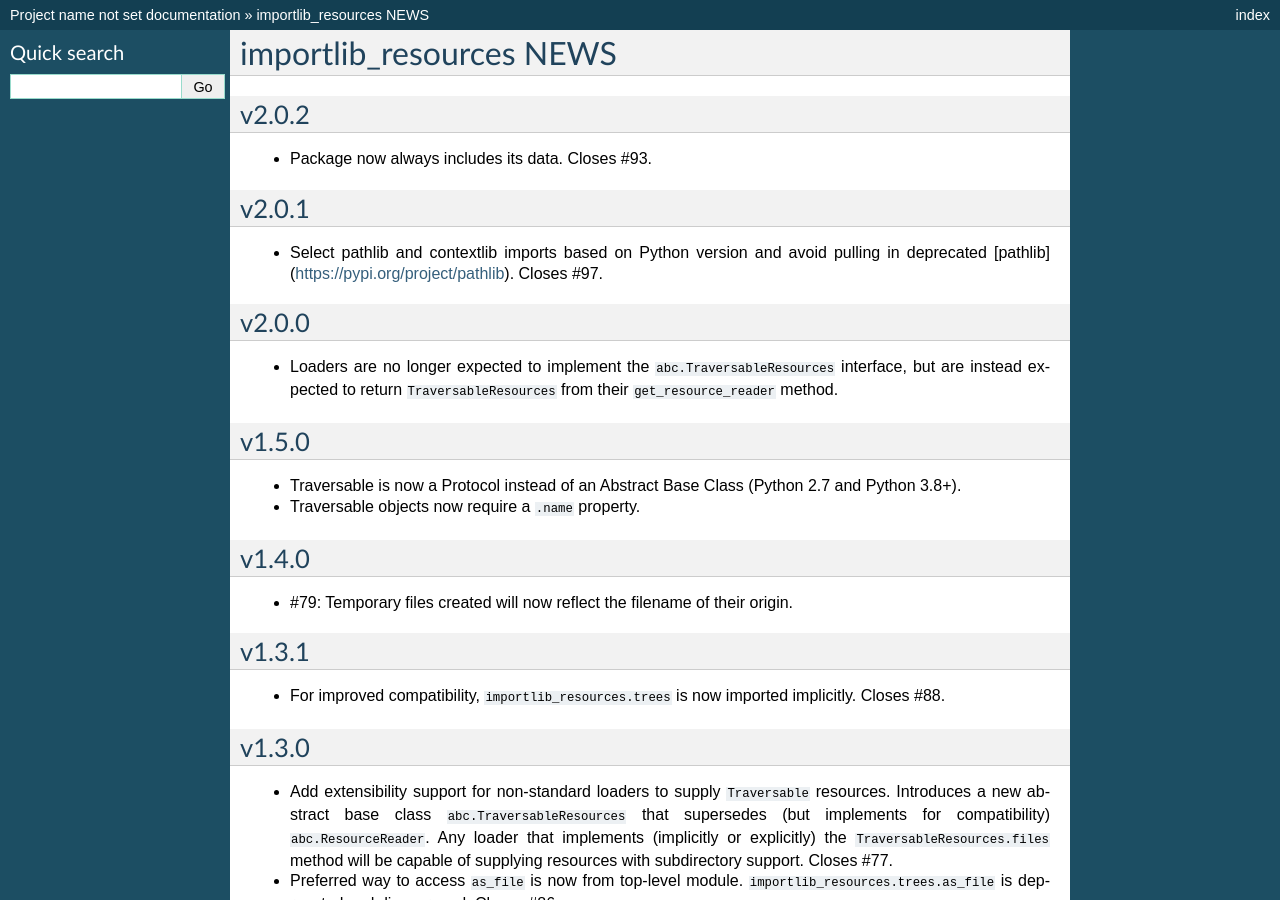
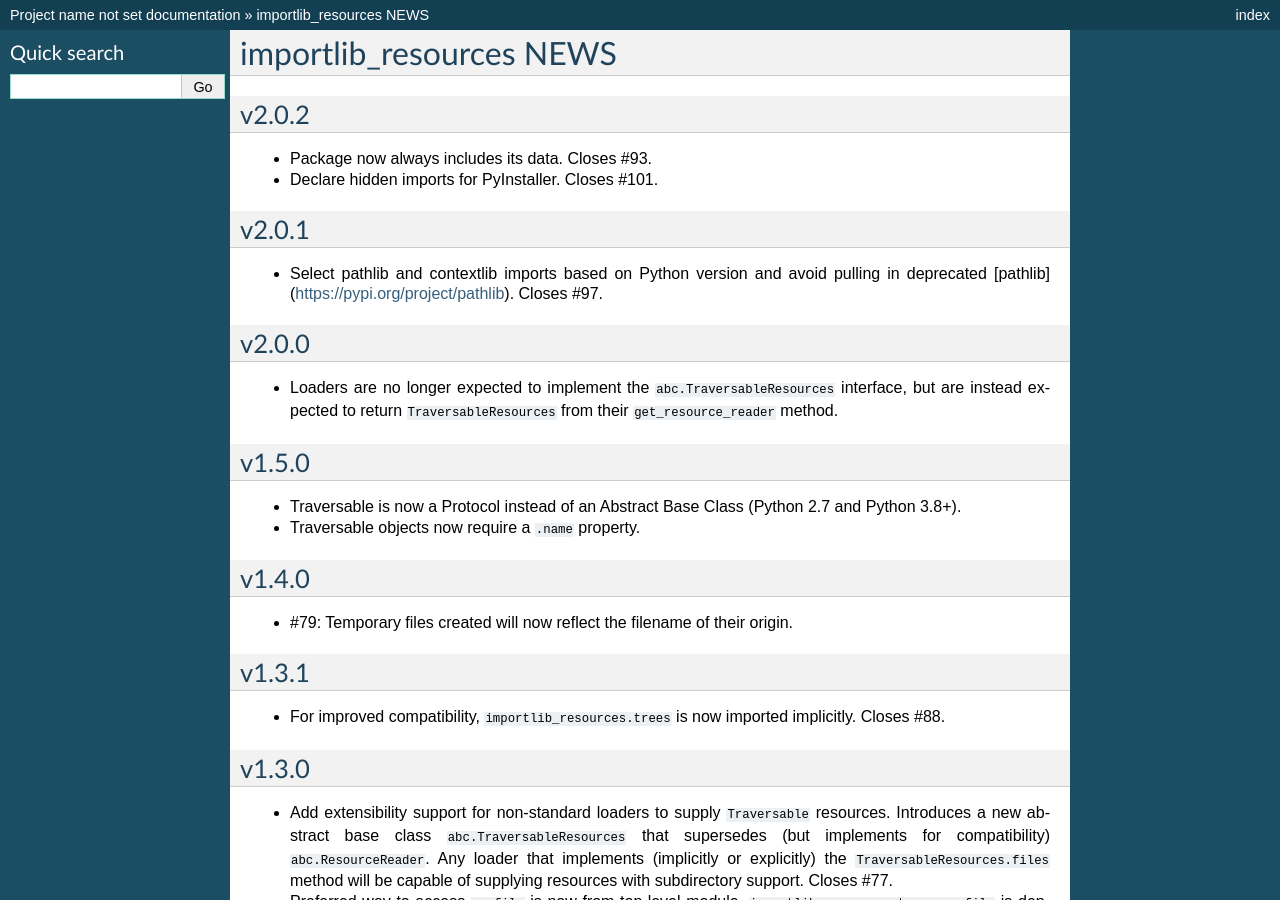
Before and after one commit to python/importlib_resources, a Sphinx documentation site: the page built from docs/changelog.rst, in a window 1280 px wide and 900 px high. Built offline with Sphinx 7.4.7, drawn with Linux system fonts in a browser that asks for light colours; pages that are not in the unit, such as notebooks, are missing from menus.

Commit message:
Declare hidden imports for pyinstaller. Closes #101.

```diff
--- a/docs/changelog.rst
+++ b/docs/changelog.rst
@@ -6,6 +6,7 @@
 ======
 
 * Package now always includes its data. Closes #93.
+* Declare hidden imports for PyInstaller. Closes #101.
 
 v2.0.1
 ======
--- /dev/null
+++ b/hook-importlib_resources.py
@@ -0,0 +1,5 @@
+# Used by pyinstaller to expose hidden imports
+
+# Remove when trees module is removed. Ref #101.
+
+hiddenimports = ['importlib_resources.trees']
--- a/importlib_resources/__init__.py
+++ b/importlib_resources/__init__.py
@@ -7,7 +7,8 @@
     as_file, files,
     )
 
-# for compatibility. Ref #88
+# For compatibility. Ref #88.
+# Also requires hook-importlib_resources.py (Ref #101).
 __import__('importlib_resources.trees')
 
 
```
